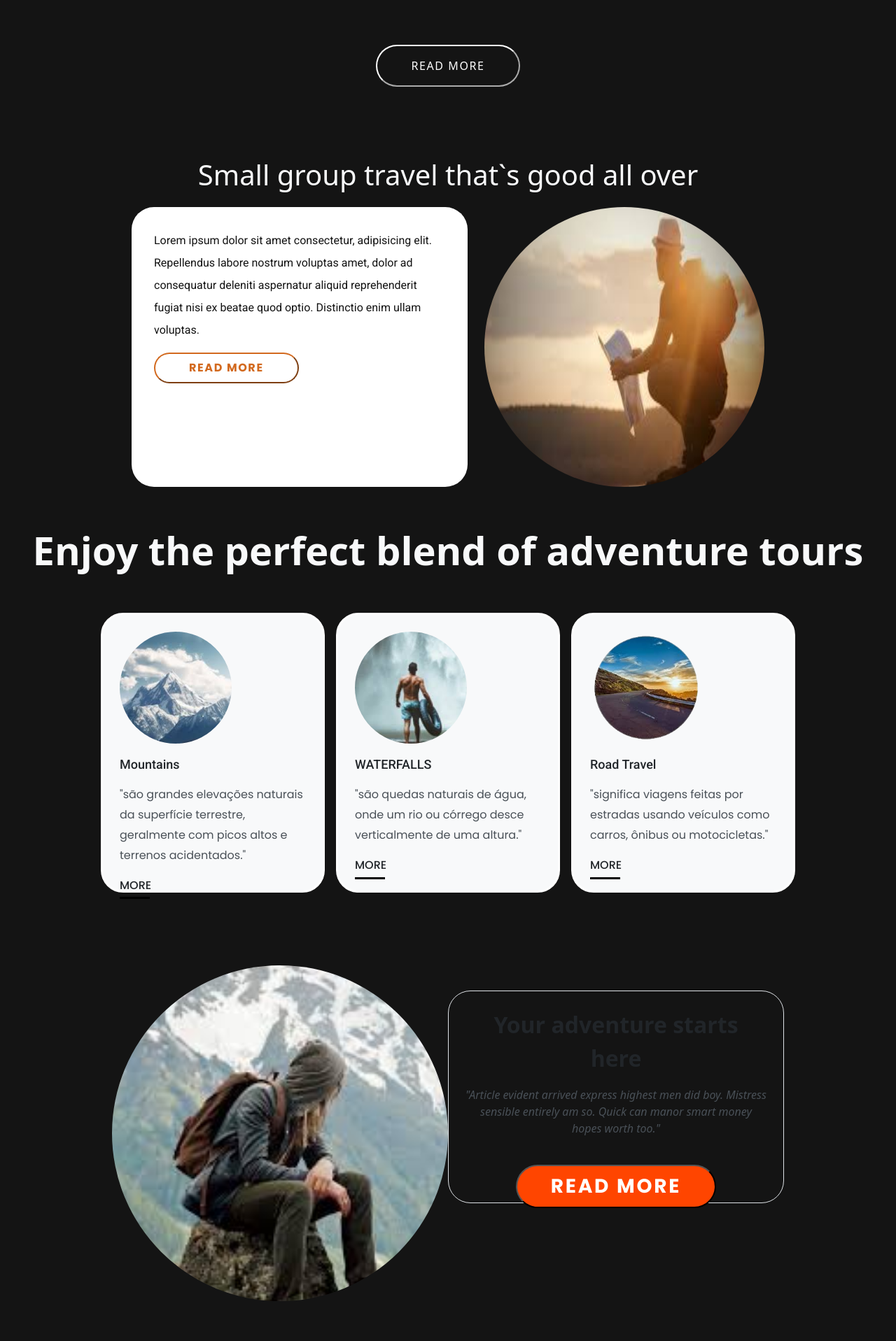
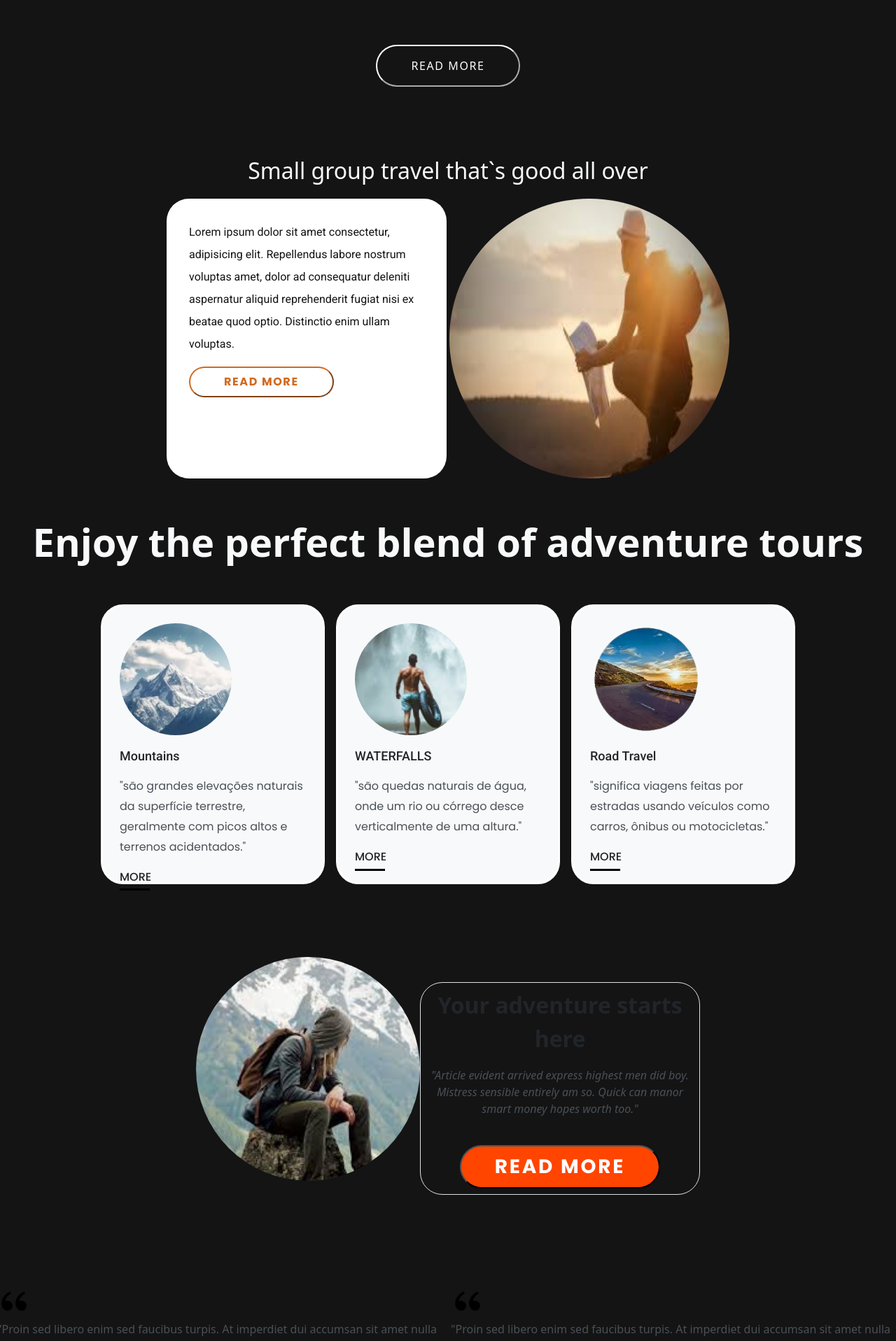
Before and after one commit to Ryandasilva44/travel-agency, an Angular app: page /about in a window 1280 px wide. Shown: the part 2874-4791 px from the top of the page at 70% size. Built offline with nearby package versions, Linux system fonts and the light colour scheme.

Commit message:
corrigido de novo

```diff
--- a/src/app/about/about/about.component.html
+++ b/src/app/about/about/about.component.html
@@ -114,7 +114,7 @@
     <p class="text-light text-center text-title-01">{{ textTitle01 }}</p>
 
 <section
-  class=" d-flex flex-wrap flex-md-row flex-column justify-content-center align-items-center gap-4 container"
+  class=" d-flex flex-wrap flex-md-row flex-column justify-content-center align-items-center gap-1"
 >
   <div class="">
     <div class="text_box-1">
--- a/src/app/about/about/about.component.scss
+++ b/src/app/about/about/about.component.scss
@@ -205,7 +205,7 @@ $bg-color: #141414;
 .text_box-1 {
   background: $color;
   padding: 2rem;
-  width: 30rem;
+  width: 25rem;
   height: 25rem;
   border-radius: 2em;
 
@@ -233,10 +233,10 @@ $bg-color: #141414;
 }
 .text-title-01 {
   margin-top: 12vmin;
-  font-size: 2.5em;
+  font-size: 2em;
 }
 
-.img_men {
+.img_men{
   width: 50vmin;
   height: 50vmin;
 }
--- a/src/app/about/section/section.component.html
+++ b/src/app/about/section/section.component.html
@@ -44,13 +44,13 @@
 <div class="d-flex flex-wrap flex-md-row justify-content-center mt-5">
   <div>
     <img
-    style="width: 30rem; height: 30rem;"
+    style="width: 20rem; height: 20rem;"
       class="rounded-circle mt-5"
       [src]="pathImage"
       alt="imagem de uma mulher em cima de uma montanha olhando para o lado"
     />
   </div>
-  <div class="boxs p-4 text-center border rounded-5">
+  <div class="boxs p-2 text-center border rounded-5">
     <p class="text-dark fs-2 fw-bold">{{ textPrincipal01 }}</p>
     <p class="text-dark-emphasis fs-6">
       <em>{{ textParagrafo01 }}</em>
--- a/src/app/about/section/section.component.scss
+++ b/src/app/about/section/section.component.scss
@@ -74,7 +74,7 @@ section {
 }
 
 .boxs {
-  width: 30rem;
+  width: 25rem;
   height: 19rem;
 }
 
```
